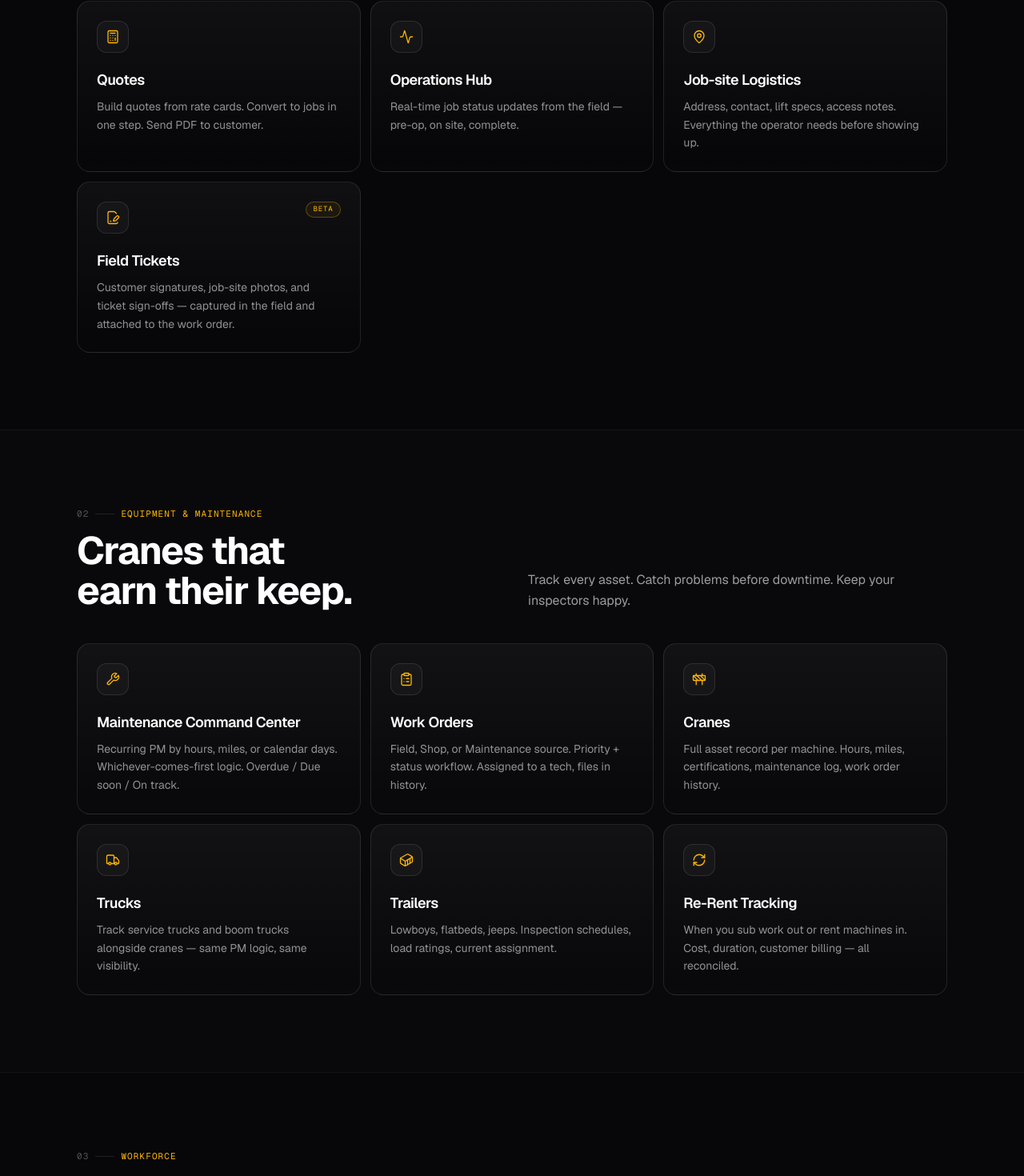
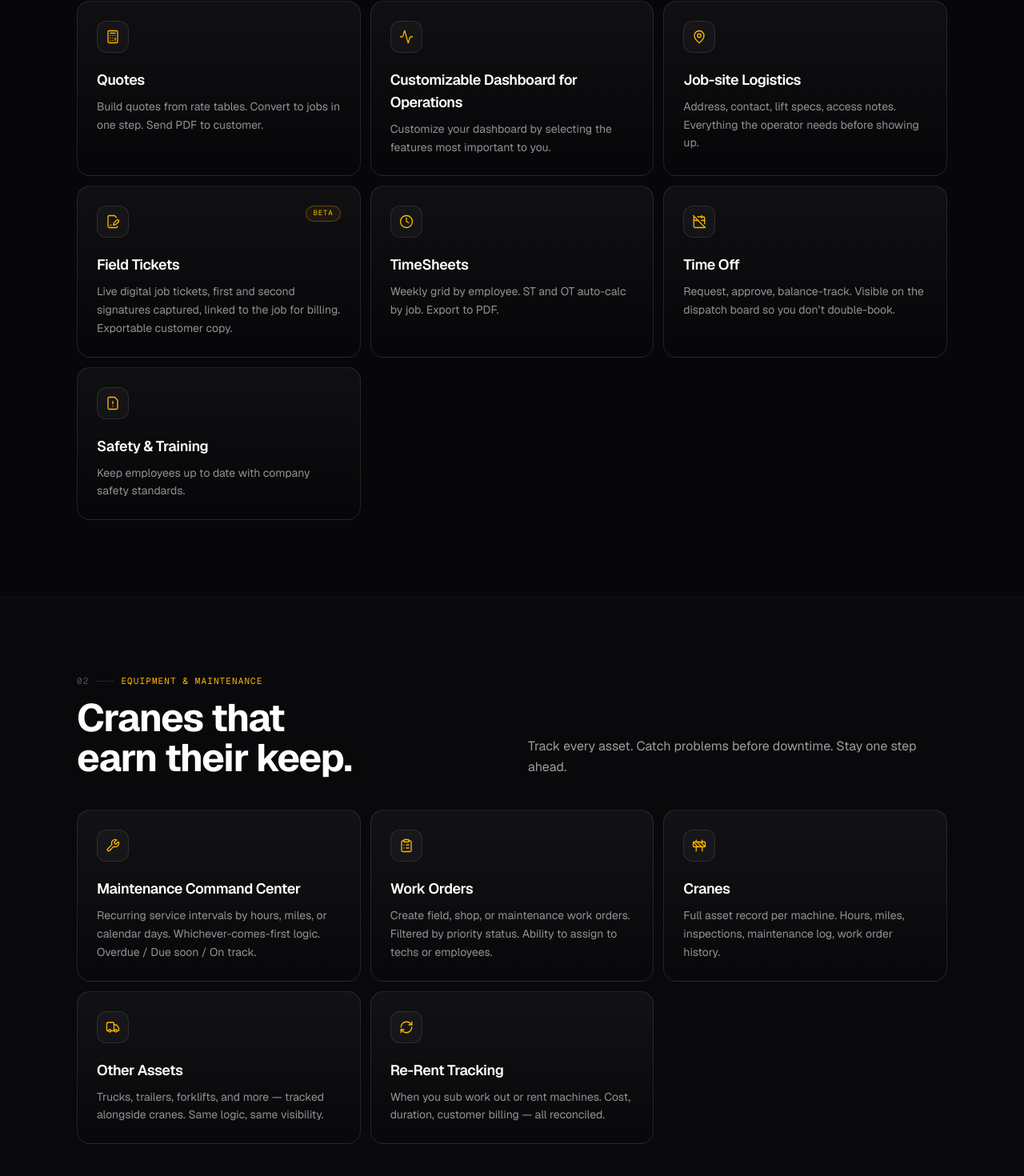
Before and after one commit to mattsullivan43/BoomLineWebsite, a React (Vite) app: page /features in a window 1280 px wide. Shown: the part 1178-2648 px from the top of the page at 80% size. Built offline with nearby package versions, Linux system fonts and the light colour scheme.

Commit message:
features page overhaul

```diff
--- a/src/pages/Features.tsx
+++ b/src/pages/Features.tsx
@@ -12,13 +12,9 @@ import {
   ClipboardList,
   Construction,
   Truck,
-  Container,
   RefreshCw,
-  Users,
   Clock,
   CalendarOff,
-  ListChecks,
-  UserCheck,
   ClipboardCheck,
   ShieldCheck,
   Award,
@@ -32,7 +28,6 @@ import {
   Bell,
   Mic,
   Sparkles,
-  Gauge,
 } from 'lucide-react'
 import type { LucideIcon } from 'lucide-react'
 import FeatureMarquee from '../components/FeatureMarquee'
@@ -51,7 +46,7 @@ const categories: Category[] = [
     eyebrow: 'Operations',
     title: 'Run the day, every day.',
     description:
-      'The board, the calendar, the dispatch — everything your foreman needs to run the day.',
+      'The board, the calendar, the dispatch — everything you need to run the day.',
     features: [
       {
         Icon: Briefcase,
@@ -71,12 +66,12 @@ const categories: Category[] = [
       {
         Icon: Calculator,
         title: 'Quotes',
-        body: 'Build quotes from rate cards. Convert to jobs in one step. Send PDF to customer.',
+        body: 'Build quotes from rate tables. Convert to jobs in one step. Send PDF to customer.',
       },
       {
         Icon: Activity,
-        title: 'Operations Hub',
-        body: 'Real-time job status updates from the field — pre-op, on site, complete.',
+        title: 'Customizable Dashboard for Operations',
+        body: 'Customize your dashboard by selecting the features most important to you.',
       },
       {
         Icon: MapPin,
@@ -86,59 +81,8 @@ const categories: Category[] = [
       {
         Icon: FileSignature,
         title: 'Field Tickets',
-        body: 'Customer signatures, job-site photos, and ticket sign-offs — captured in the field and attached to the work order.',
+        body: 'Live digital job tickets, first and second signatures captured, linked to the job for billing. Exportable customer copy.',
         tag: 'beta',
-      },
-    ],
-  },
-  {
-    eyebrow: 'Equipment & Maintenance',
-    title: 'Cranes that earn their keep.',
-    description:
-      'Track every asset. Catch problems before downtime. Keep your inspectors happy.',
-    features: [
-      {
-        Icon: Wrench,
-        title: 'Maintenance Command Center',
-        body: 'Recurring PM by hours, miles, or calendar days. Whichever-comes-first logic. Overdue / Due soon / On track.',
-      },
-      {
-        Icon: ClipboardList,
-        title: 'Work Orders',
-        body: 'Field, Shop, or Maintenance source. Priority + status workflow. Assigned to a tech, files in history.',
-      },
-      {
-        Icon: Construction,
-        title: 'Cranes',
-        body: 'Full asset record per machine. Hours, miles, certifications, maintenance log, work order history.',
-      },
-      {
-        Icon: Truck,
-        title: 'Trucks',
-        body: 'Track service trucks and boom trucks alongside cranes — same PM logic, same visibility.',
-      },
-      {
-        Icon: Container,
-        title: 'Trailers',
-        body: 'Lowboys, flatbeds, jeeps. Inspection schedules, load ratings, current assignment.',
-      },
-      {
-        Icon: RefreshCw,
-        title: 'Re-Rent Tracking',
-        body: 'When you sub work out or rent machines in. Cost, duration, customer billing — all reconciled.',
-      },
-    ],
-  },
-  {
-    eyebrow: 'Workforce',
-    title: 'Your people, accounted for.',
-    description:
-      'Who’s on what. Who’s out. Who’s costing you overtime.',
-    features: [
-      {
-        Icon: Users,
-        title: 'Employee Board',
-        body: 'Every operator, every laborer, every foreman — at-a-glance availability for today.',
       },
       {
         Icon: Clock,
@@ -151,19 +95,42 @@ const categories: Category[] = [
         body: 'Request, approve, balance-track. Visible on the dispatch board so you don’t double-book.',
       },
       {
-        Icon: ListChecks,
-        title: 'My Assignments',
-        body: 'Each employee sees only their schedule. Today’s job, this week’s plan, from any device.',
+        Icon: FileWarning,
+        title: 'Safety & Training',
+        body: 'Keep employees up to date with company safety standards.',
+      },
+    ],
+  },
+  {
+    eyebrow: 'Equipment & Maintenance',
+    title: 'Cranes that earn their keep.',
+    description:
+      'Track every asset. Catch problems before downtime. Stay one step ahead.',
+    features: [
+      {
+        Icon: Wrench,
+        title: 'Maintenance Command Center',
+        body: 'Recurring service intervals by hours, miles, or calendar days. Whichever-comes-first logic. Overdue / Due soon / On track.',
       },
       {
-        Icon: UserCheck,
-        title: 'Crews',
-        body: 'Build standing crews — operator + oiler + laborer — and assign as a unit.',
+        Icon: ClipboardList,
+        title: 'Work Orders',
+        body: 'Create field, shop, or maintenance work orders. Filtered by priority status. Ability to assign to techs or employees.',
       },
       {
-        Icon: Gauge,
-        title: 'Utilization & Idle Time',
-        body: 'See exactly who isn’t on a job — and when. Spot unassigned hours before they become a lost day, and squeeze every dollar of capacity out of the people you already have.',
+        Icon: Construction,
+        title: 'Cranes',
+        body: 'Full asset record per machine. Hours, miles, inspections, maintenance log, work order history.',
+      },
+      {
+        Icon: Truck,
+        title: 'Other Assets',
+        body: 'Trucks, trailers, forklifts, and more — tracked alongside cranes. Same logic, same visibility.',
+      },
+      {
+        Icon: RefreshCw,
+        title: 'Re-Rent Tracking',
+        body: 'When you sub work out or rent machines. Cost, duration, customer billing — all reconciled.',
       },
     ],
   },
@@ -171,7 +138,7 @@ const categories: Category[] = [
     eyebrow: 'Compliance & Safety',
     title: 'Audit-ready by default.',
     description:
-      'OSHA, DOT — built into the workflow, not bolted on after.',
+      'Company information, formatted neatly for quick access.',
     features: [
       {
         Icon: ClipboardCheck,
@@ -187,11 +154,6 @@ const categories: Category[] = [
         Icon: Award,
         title: 'Operator Certifications',
         body: 'Medical cards, training records, license expiry. Alerts before anything lapses.',
-      },
-      {
-        Icon: FileWarning,
-        title: 'Safety & Training',
-        body: 'Who’s trained on what crane. What HazMat, what rigging classes. All tracked.',
       },
     ],
   },
@@ -210,7 +172,7 @@ const categories: Category[] = [
       {
         Icon: DollarSign,
         title: 'Invoicing',
-        body: 'Generate from job data. Email to customer. Track sent / viewed / paid.',
+        body: 'Generate from job data. Email to customer. Track sent / paid.',
         tag: 'beta',
       },
       {
@@ -258,7 +220,7 @@ const categories: Category[] = [
       {
         Icon: AlertTriangle,
         title: 'Maintenance Risk',
-        body: 'Overdue PM exposure. Certification gaps. Where downtime is about to bite.',
+        body: 'Overdue maintenance exposure. Inspection gaps. Where downtime is about to bite.',
       },
       {
         Icon: Bell,
```
